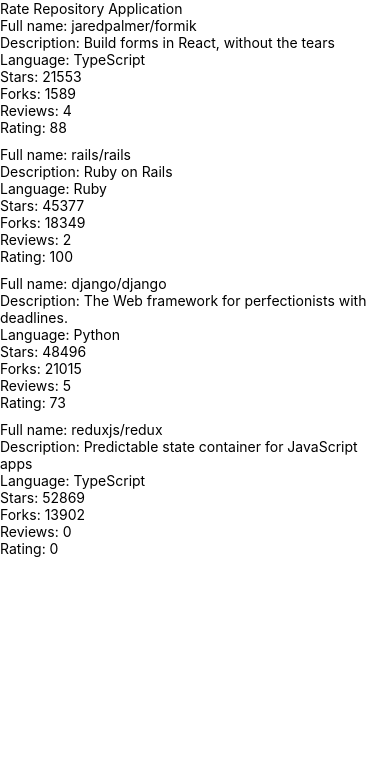
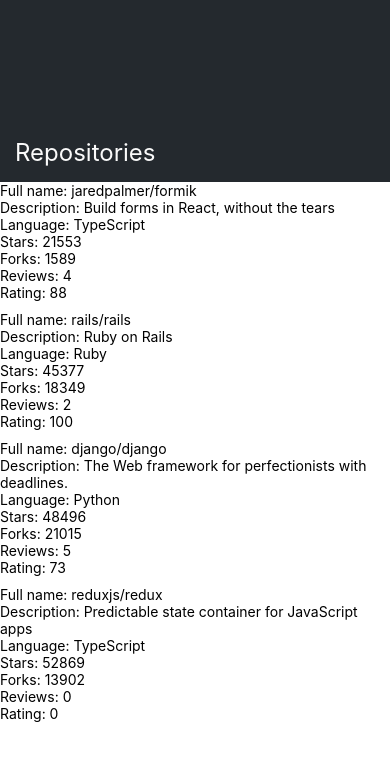
Before and after one commit to osholopa/fullStackMooc-part10, a React Native app in the folder rate-repository-app/: screen / in a window 390 px wide. Shown: the top 760 px of the page. Built offline with nearby package versions, Linux system fonts and the light colour scheme.

Commit message:
Exercise 10.4: the app bar

```diff
--- /dev/null
+++ b/rate-repository-app/src/components/AppBar.jsx
@@ -0,0 +1,39 @@
+import React from "react";
+import { View, StyleSheet, TouchableWithoutFeedback } from "react-native";
+import Constants from "expo-constants";
+
+import theme from "../theme";
+import Text from "./Text";
+
+const styles = StyleSheet.create({
+  container: {
+    paddingTop: Constants.statusBarHeight,
+    backgroundColor: theme.appBar.backgroundColor,
+    flex: 1.5,
+    flexDirection: 'row',
+    alignItems: 'flex-end'
+  },
+  tab: {
+    color: theme.colors.contrastText,
+    fontSize: 24,
+    padding: 15
+  },
+});
+
+const AppBarTab = ({ text }) => {
+  return (
+    <TouchableWithoutFeedback>
+      <Text style={styles.tab}>{text}</Text>
+    </TouchableWithoutFeedback>
+  );
+};
+
+const AppBar = ({ title }) => {
+  return (
+    <View style={styles.container}>
+      <AppBarTab text={title} />
+    </View>
+  );
+};
+
+export default AppBar;
--- a/rate-repository-app/src/components/Main.jsx
+++ b/rate-repository-app/src/components/Main.jsx
@@ -1,12 +1,11 @@
-import React from 'react';
-import Constants from 'expo-constants';
-import { Text, StyleSheet, View } from 'react-native';
+import React from "react";
+import { StyleSheet, View } from "react-native";
+import AppBar from "./AppBar";
 
-import RepositoryList from './RepositoryList';
+import RepositoryList from "./RepositoryList";
 
 const styles = StyleSheet.create({
   container: {
-    marginTop: Constants.statusBarHeight,
     flexGrow: 1,
     flexShrink: 1,
   },
@@ -15,7 +14,7 @@
 const Main = () => {
   return (
     <View style={styles.container}>
-      <Text>Rate Repository Application</Text>
+      <AppBar title="Repositories" />
       <RepositoryList />
     </View>
   );
--- /dev/null
+++ b/rate-repository-app/src/components/Text.jsx
@@ -0,0 +1,40 @@
+import React from "react";
+import { Text as NativeText, StyleSheet } from "react-native";
+
+import theme from "../theme";
+
+const styles = StyleSheet.create({
+  text: {
+    color: theme.colors.textPrimary,
+    fontSize: theme.fontSizes.body,
+    fontFamily: theme.fonts.main,
+    fontWeight: theme.fontWeights.normal,
+  },
+  colorTextSecondary: {
+    color: theme.colors.textSecondary,
+  },
+  colorPrimary: {
+    color: theme.colors.primary,
+  },
+  fontSizeSubheading: {
+    fontSize: theme.fontSizes.subheading,
+  },
+  fontWeightBold: {
+    fontWeight: theme.fontWeights.bold,
+  },
+});
+
+const Text = ({ color, fontSize, fontWeight, style, ...props }) => {
+  const textStyle = [
+    styles.text,
+    color === "textSecondary" && styles.colorTextSecondary,
+    color === "primary" && styles.colorPrimary,
+    fontSize === "subheading" && styles.fontSizeSubheading,
+    fontWeight === "bold" && styles.fontWeightBold,
+    style,
+  ];
+
+  return <NativeText style={textStyle} {...props} />;
+};
+
+export default Text;
--- /dev/null
+++ b/rate-repository-app/src/theme.js
@@ -0,0 +1,24 @@
+const theme = {
+  colors: {
+    textPrimary: "#24292e",
+    textSecondary: "#586069",
+    contrastText: "#fafafa",
+    primary: "#0366d6",
+  },
+  fontSizes: {
+    body: 14,
+    subheading: 16,
+  },
+  fonts: {
+    main: "System",
+  },
+  fontWeights: {
+    normal: "400",
+    bold: "700",
+  },
+  appBar: {
+    backgroundColor: "#24292e",
+  },
+};
+
+export default theme;
```
